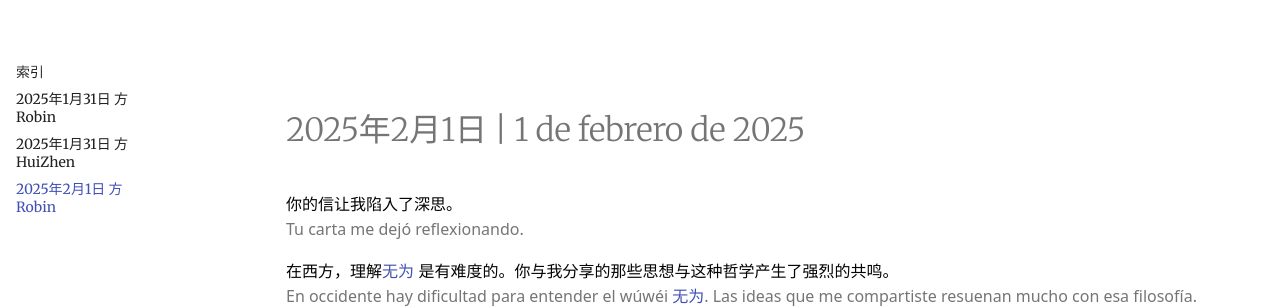
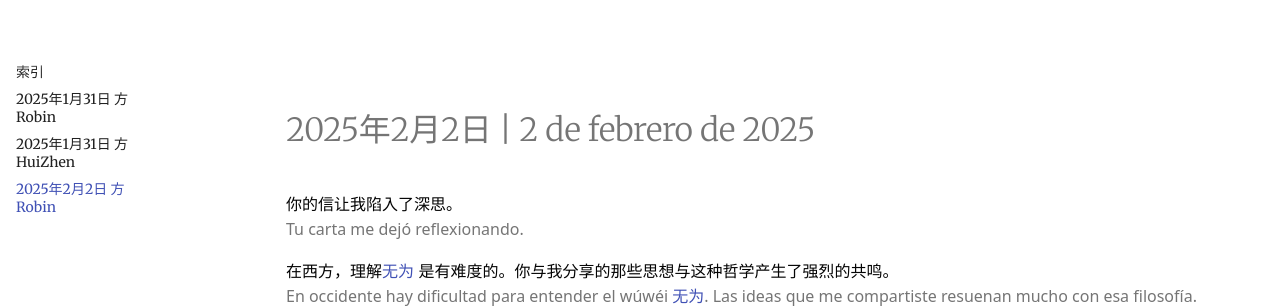
Before and after one commit to junon-txt/fang-huizhen, an MkDocs documentation site: the page built from pages/02.md, in a window 1280 px wide and 900 px high. Shown: the top 308 px of the window. Built offline with MkDocs 1.6.1 and Material for MkDocs 9.7.7, drawn with Linux system fonts in a browser that asks for light colours.

Commit message:
+ minor fixes

```diff
--- a/mkdocs.yml
+++ b/mkdocs.yml
@@ -6,7 +6,7 @@ nav:
   - 索引: index.md
   - 2025年1月31日 方 Robin: 00.md
   - 2025年1月31日 方 HuiZhen: 01.md
-  - 2025年2月1日 方 Robin: 02.md
+  - 2025年2月2日 方 Robin: 02.md
 
 theme:
   name: material
--- a/pages/02.md
+++ b/pages/02.md
@@ -1,4 +1,4 @@
-# 2025年2月1日 | 1 de febrero de 2025
+# 2025年2月2日 | 2 de febrero de 2025
 
 你的信让我陷入了深思。
 {: .zh}
@@ -83,10 +83,12 @@ En el trabajo hablo sobre dos poemas:
 
 - 艾米莉·狄金森的《1190》
 {: .zh}
+
 - "1190" de Emily Dickinson
 
 - 王维的《鹿柴》
 {: .zh}
+
 - "Là zhái" de Wang Wei
 
 我把它们作为参考放在这里：
```
Also changed, not shown: pages/index.md (+1 -1 lines).
